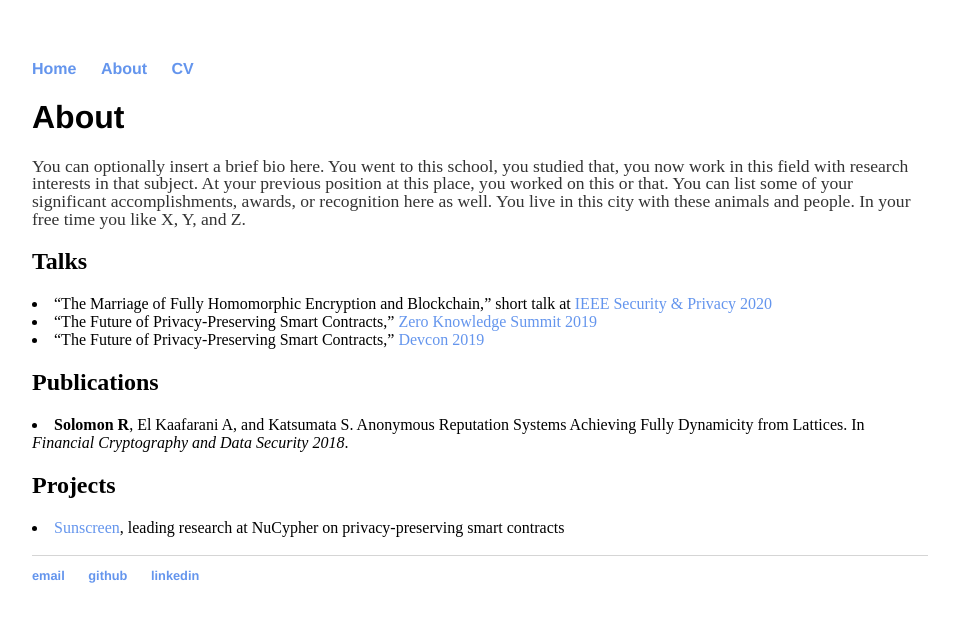
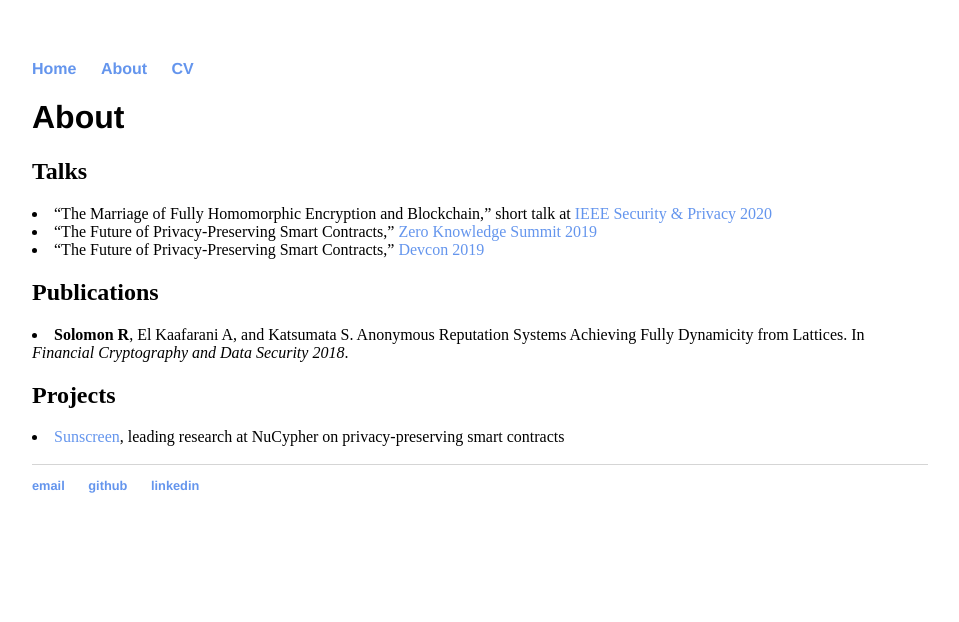
Before and after one commit to ravital/ravital.github.io, a Jekyll site: the page built from about/index.html, in a window 1280 px wide. Shown: the top 622 px of the page, without its empty margins (160-1119 px from the left). Built offline with Jekyll 4.4.1, drawn with Linux system fonts in a browser that asks for light colours.

Commit message:
Update index.html

```diff
--- a/about/index.html
+++ b/about/index.html
@@ -5,7 +5,6 @@
 
 		<div class="about">
 			<h1>About</h1>
-			<p>You can optionally insert a brief bio here. You went to this school, you studied that, you now work in this field with research interests in that subject. At your previous position at this place, you worked on this or that. You can list some of your significant accomplishments, awards, or recognition here as well. You live in this city with these animals and people. In your free time you like X, Y, and Z.</p>
 
 			<h2>Talks</h2>
 			<li><q>The Marriage of Fully Homomorphic Encryption and Blockchain,</q> short talk at <a href="https://www.ieee-security.org/TC/SP2020/program-shorttalks.html">IEEE Security & Privacy 2020</a></li>
```
